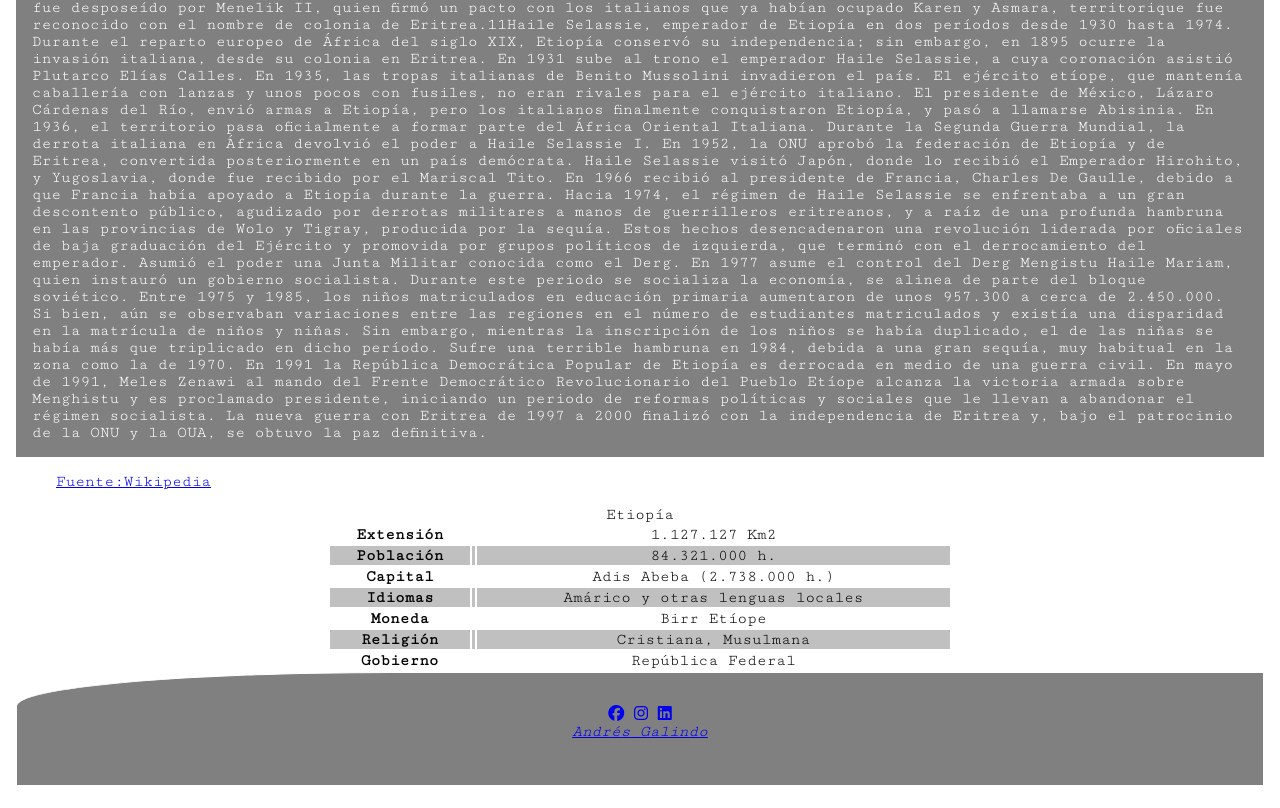
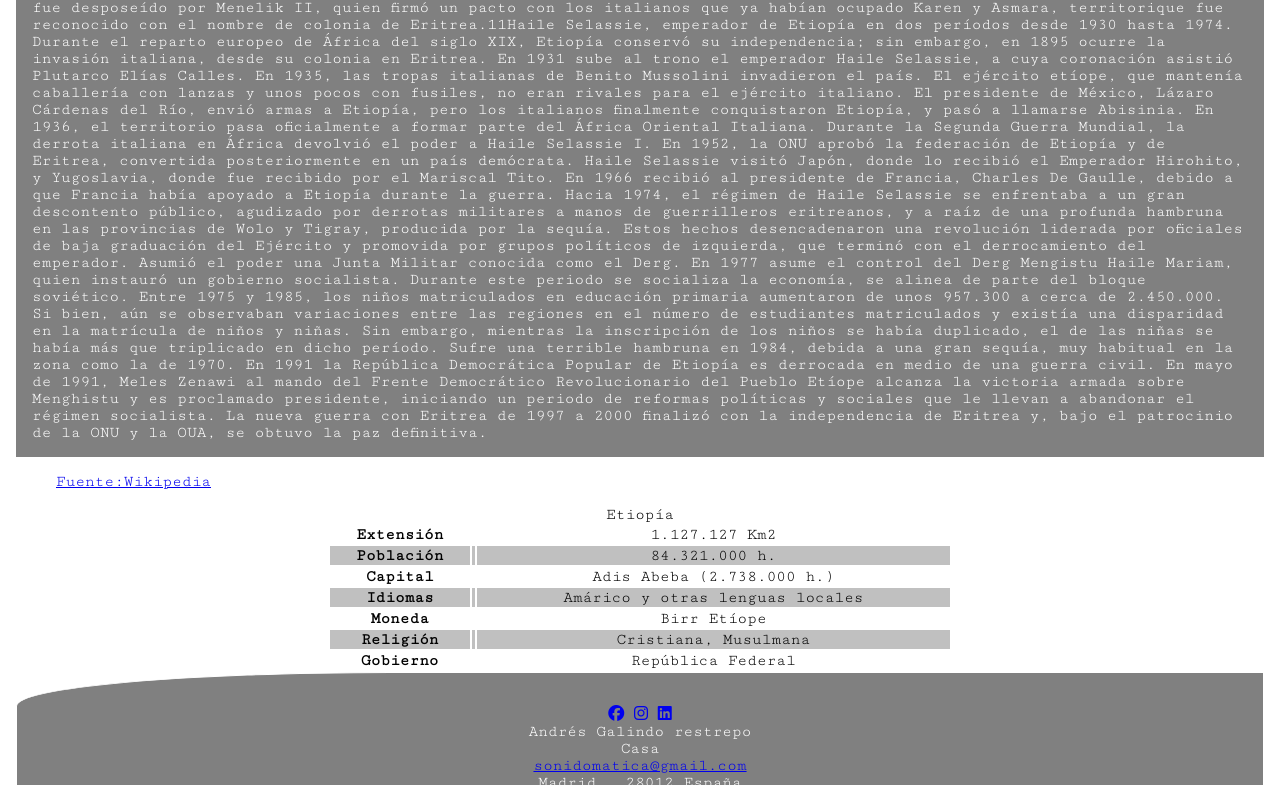
Before and after one commit to sonidomatica/Pagina_Web, a plain HTML site: page index.html in a window 1280 px wide. Shown: the part 914-1722 px from the top of the page. Drawn offline with Linux system fonts and the light colour scheme.

Commit message:
metadatos

```diff
--- a/index.html
+++ b/index.html
@@ -106,7 +106,25 @@
             <a href="https://www.facebook.com/"> <i class="fab fa-facebook"></i></a>
             <a href="https://www.instagram.com/?hl=es"> <i class="fab fa-instagram"></i></a>
             <a href="https://es.linkedin.com/"> <i class="fab fa-linkedin"></i></a>
-            <address> <a href="https://sonidomatica@gmail.com">Andrés Galindo</a> </address>
+
+            <div id="hcard-Andrés-Galindo-restrepo" class="vcard">
+                <span class="fn n">
+                   <span class="given-name">Andrés</span>
+                 <span class="additional-name">Galindo</span>
+                 <span class="family-name">restrepo</span>
+               </span>
+                <div class="org">Casa</div>
+                <a class="email" href="mailto:sonidomatica@gmail.com">sonidomatica@gmail.com</a>
+                <div class="adr">
+                 <span class="locality">Madrid</span>
+               ,
+                 <span class="postal-code">28012</span>
+
+                 <span class="country-name">España</span>
+
+                </div>
+                <div class="tel">616655015</div>
+
 
     </footer>
 
```
Also changed, not shown: Contacto.html (+18 -0 lines), Multimedia.html (+19 -0 lines), Naturaleza.html (+19 -0 lines).
